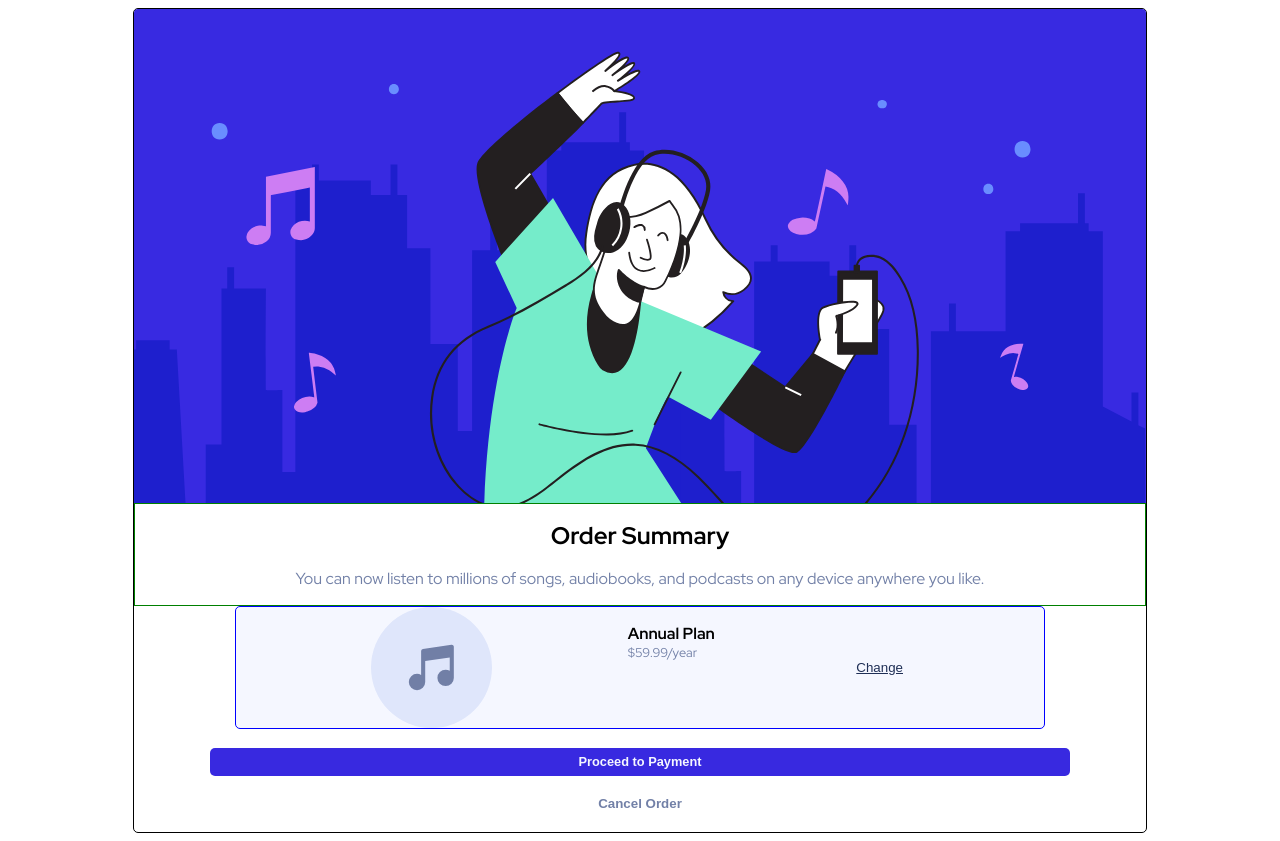
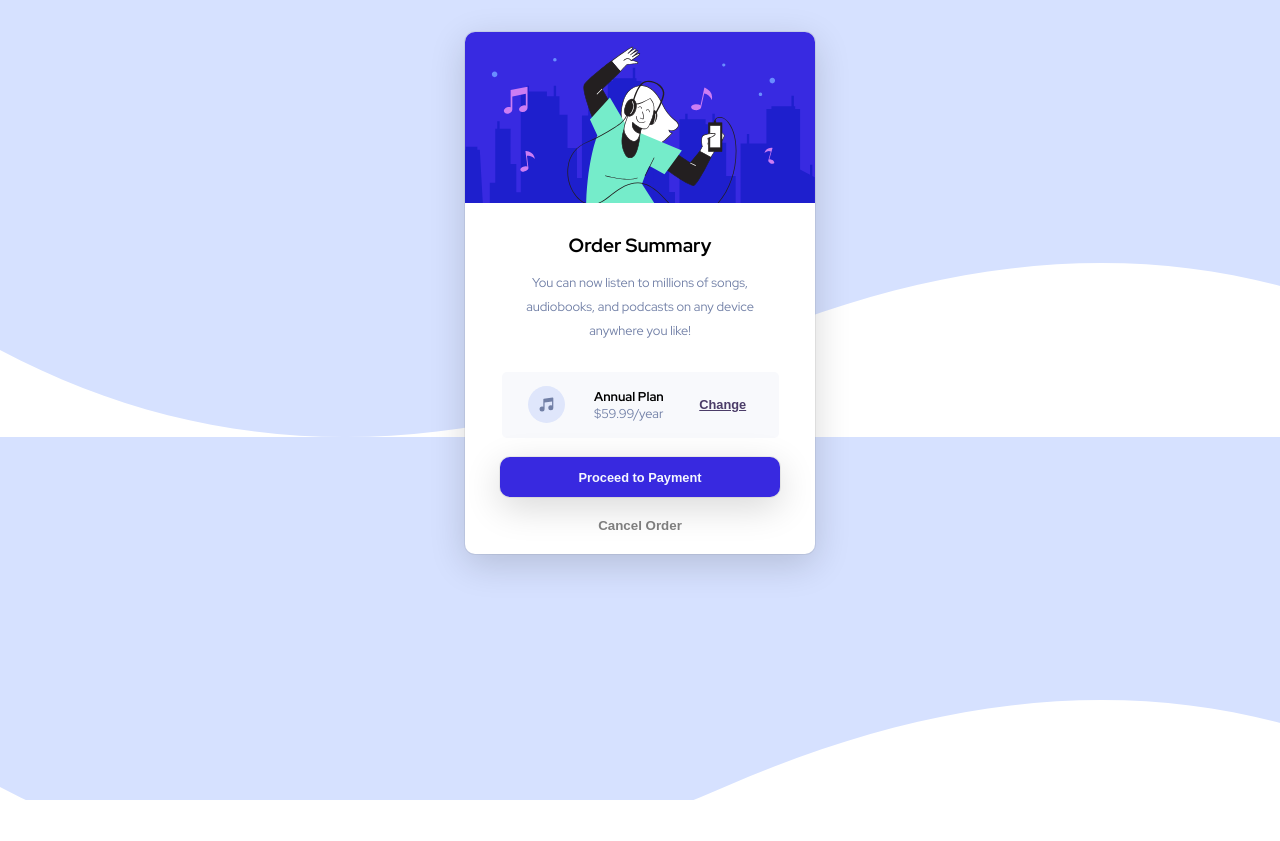
Before and after one commit to indigorose/order_summary_component, a React (Create React App) app: page / in a window 1280 px wide. After the commit the page ends 800 px from the top, so only its background shows below. Built offline with nearby package versions, Linux system fonts and the light colour scheme.

Commit message:
Update styling

```diff
--- a/src/App.css
+++ b/src/App.css
@@ -8,16 +8,27 @@
 	--color-3: hsl(225, 100%, 98%);
 	--color-4: hsl(224, 23%, 55%);
 	--color-5: hsl(223, 47%, 23%);
+	--color-6: hsl(261, 27%, 32%);
+	--color-7: hsl(225, 40%, 98%);
+	--color-8: hsl(260, 76%, 59%);
+}
+
+body {
+	background-image: url(./assets/images/pattern-background-mobile.svg);
 }
 
 .container {
-	width: 80%;
-	border: 1px solid black;
-	border-radius: 5px;
+	width: 300px;
+	/* border: 1px solid black; */
+	border-radius: 10px;
 	overflow: hidden;
-	margin: 0 auto;
+	margin: 2em auto;
 	display: flex;
 	flex-direction: column;
+	background-color: white;
+	box-shadow:
+		rgba(0, 0, 0, 0.16) 0px 10px 36px 0px,
+		rgba(0, 0, 0, 0.06) 0px 0px 0px 1px;
 }
 
 .icon-image {
@@ -25,22 +36,27 @@
 	height: 100%;
 }
 .card-summary {
-	border: 1px solid green;
+	/* border: 1px solid green; */
+	margin: 1em auto;
+	width: 85%;
 }
 
 .card-summary > h1 {
 	text-align: center;
-	font-size: 1.5rem;
+	font-size: 1.2rem;
 	font-weight: 700;
 }
 
 .card-summary > p {
 	text-align: center;
 	color: var(--color-4);
+	font-size: 0.8rem;
+	line-height: 1.5rem;
+	padding: 0 1.7em;
 }
 
 .card-price {
-	border: 1px solid blue;
+	/* border: 1px solid blue; */
 	border-radius: 5px;
 	overflow: hidden;
 	display: flex;
@@ -48,8 +64,8 @@
 	justify-content: space-evenly;
 	padding: 0;
 	margin: 0 auto;
-	background-color: var(--color-3);
-	width: 80%;
+	background-color: var(--color-7);
+	width: 85%;
 }
 
 .music-note {
@@ -65,11 +81,12 @@
 
 .price > li {
 	list-style-type: none;
-	padding: 0;
+	padding: 0 1.5em;
+	margin: 0 auto;
 }
 .price > li:first-child {
 	font-weight: 700;
-	font-size: 1rem;
+	font-size: 0.8rem;
 }
 
 .price > li:last-child {
@@ -82,9 +99,18 @@
 	outline: none;
 	border: none;
 	margin: auto 0;
-	background-color: var(--color-3);
-	color: var(--color-5);
+	background-color: transparent;
+	color: var(--color-6);
+	font-weight: 600;
+	font-size: 0.8rem;
 	text-decoration: underline;
+	cursor: pointer;
+}
+
+.change-btn:hover,
+.change-btn:focus {
+	color: var(--color-8);
+	text-decoration: none;
 }
 
 .payment-btn {
@@ -92,12 +118,22 @@
 	color: var(--color-3);
 	outline: none;
 	border: none;
-	border-radius: 5px;
+	border-radius: 10px;
+	overflow: hidden;
 	width: 85%;
 	margin: 1.5em auto;
-	padding: 0.5em 2em;
+	padding: 1em 2em;
 	font-size: 0.8rem;
 	font-weight: 700;
+	box-shadow:
+		rgba(0, 0, 0, 0.16) 0px 10px 36px 0px,
+		rgba(0, 0, 0, 0.06) 0px 0px 0px 1px;
+	cursor: pointer;
+}
+
+.payment-btn:hover,
+.payment-btn:focus {
+	background-color: var(--color-8);
 }
 
 .cancel-btn {
@@ -105,7 +141,31 @@
 	border: none;
 	width: 60%;
 	margin: 0 auto 1.5em;
-	background-color: white;
-	color: var(--color-4);
+	background-color: transparent;
+	color: rgb(126, 126, 126);
 	font-weight: 700;
+	cursor: pointer;
 }
+
+.cancel-btn:hover,
+.cancel-btn:focus {
+	color: black;
+}
+
+@media (min-width: 750px) {
+	body {
+		background-image: url(./assets/images/pattern-background-desktop.svg);
+	}
+
+	.container {
+		width: 350px;
+	}
+	.card-price {
+		width: 70%;
+		padding: 0 1em;
+	}
+	.payment-btn {
+		width: 80%;
+		padding: 1em 2em;
+	}
+}
--- a/src/App.js
+++ b/src/App.js
@@ -15,7 +15,7 @@ function App() {
 					<h1>Order Summary</h1>
 					<p className="order-text">
 						You can now listen to millions of songs, audiobooks, and
-						podcasts on any device anywhere you like.
+						podcasts on any device anywhere you like!
 					</p>
 				</div>
 				<div className="card-price">
```
